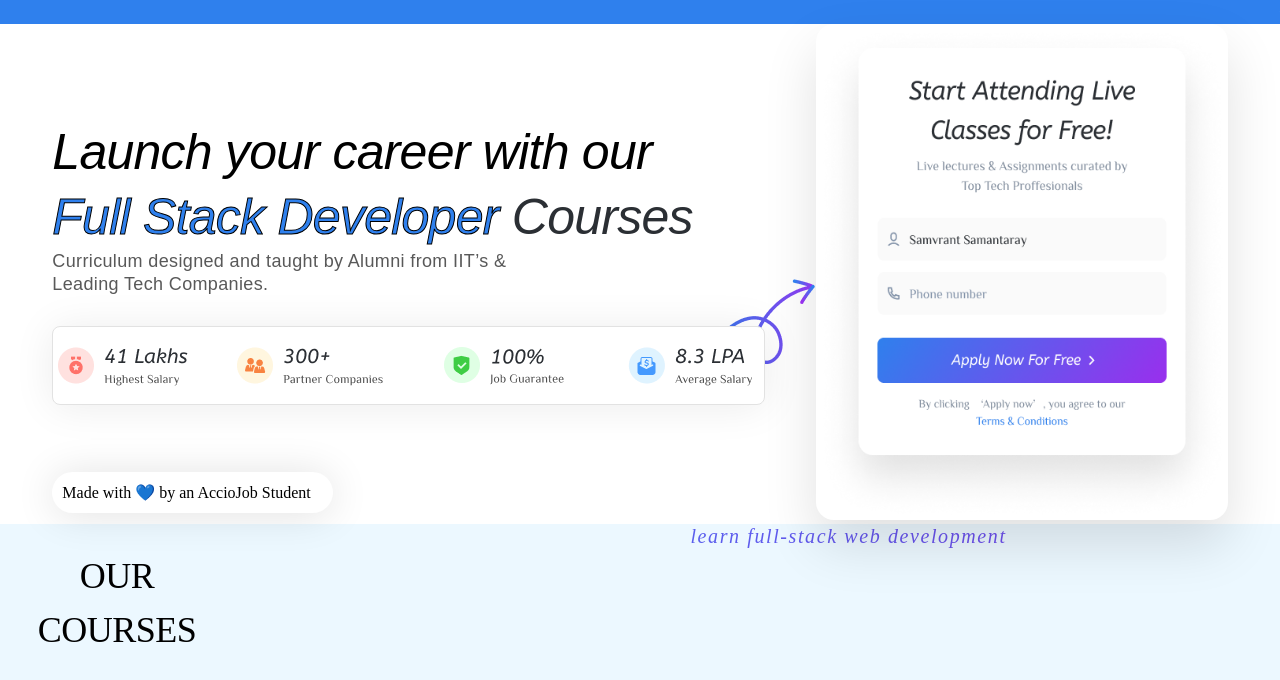
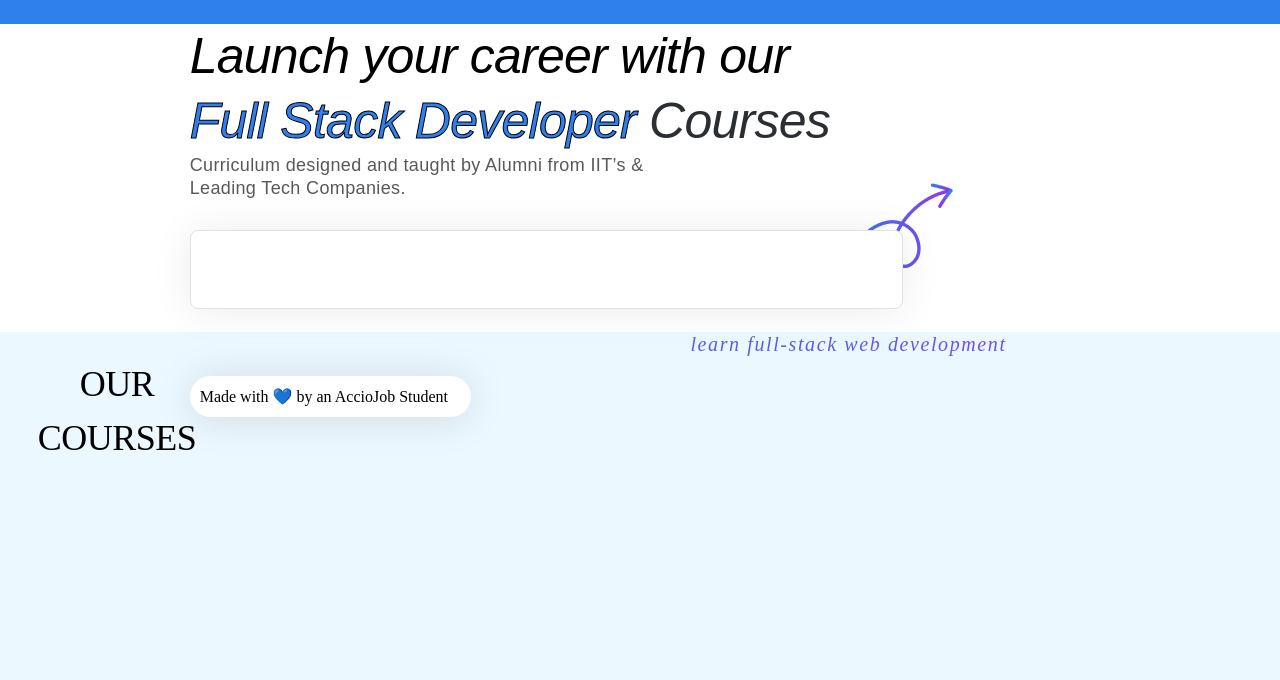
Before and after one commit to Kaushal0143/acciojob_site, a plain HTML site: page index.html in a window 1280 px wide. Shown: the part 48-728 px from the top of the page. Drawn offline with nearby package versions, Linux system fonts and the light colour scheme; a web font is replaced by a local one.

Commit message:
fourth submition

```diff
--- a/index.html
+++ b/index.html
@@ -32,17 +32,14 @@
             <div class="second-line"><span class="shadow-text">Full Stack Developer</span> Courses </div>
             <p class="sub-text">Curriculum designed and taught by Alumni from IIT’s & Leading Tech Companies.</p>
             <div class="features">
-                <img src="assets/Frame 999.png" alt="">
-                <img src="assets/Frame 1002.png" alt="">
-                <img src="assets/Frame 998.png" alt="">
-                <img src="assets/Frame 1001.png" alt="">
+
             </div>
             <div class="arrow"><img src="assets/Arrow2.png" alt=""></div>
             <div class="small-block">Made with 💙 by an AccioJob Student</div>
         </div>
         <div class="right-section">
             <div class="card">
-                <img class="card-section" src="assets/Frame.png" alt="" class="card-image">
+
             </div>
         </div>
     </section>
--- a/style.css
+++ b/style.css
@@ -143,14 +143,6 @@ padding:0px 10px;
     margin-top: 70px;
 }
 
-.card-section{
-width:412px;
-height: 496px;
-padding: 28px, 24px, 32px, 24px;
-border-radius: 18px;
-gap: 28px;
-box-shadow: 0px 25px 54px 0px #0000001F;
-}
 .courses{
   background-color: #ECF8FF;
   width: 100vw;
```
Lines whose indentation alone changed are shown as unchanged.
